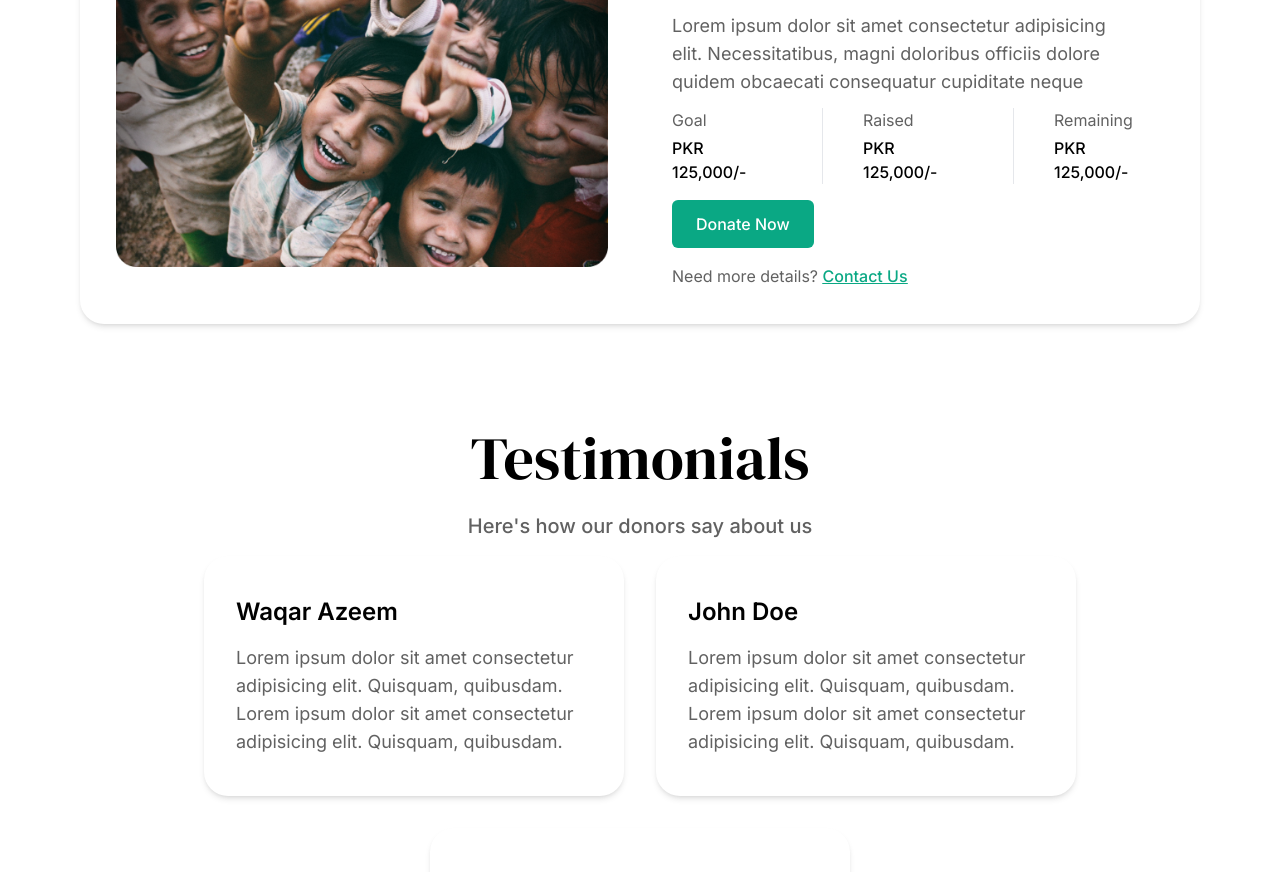
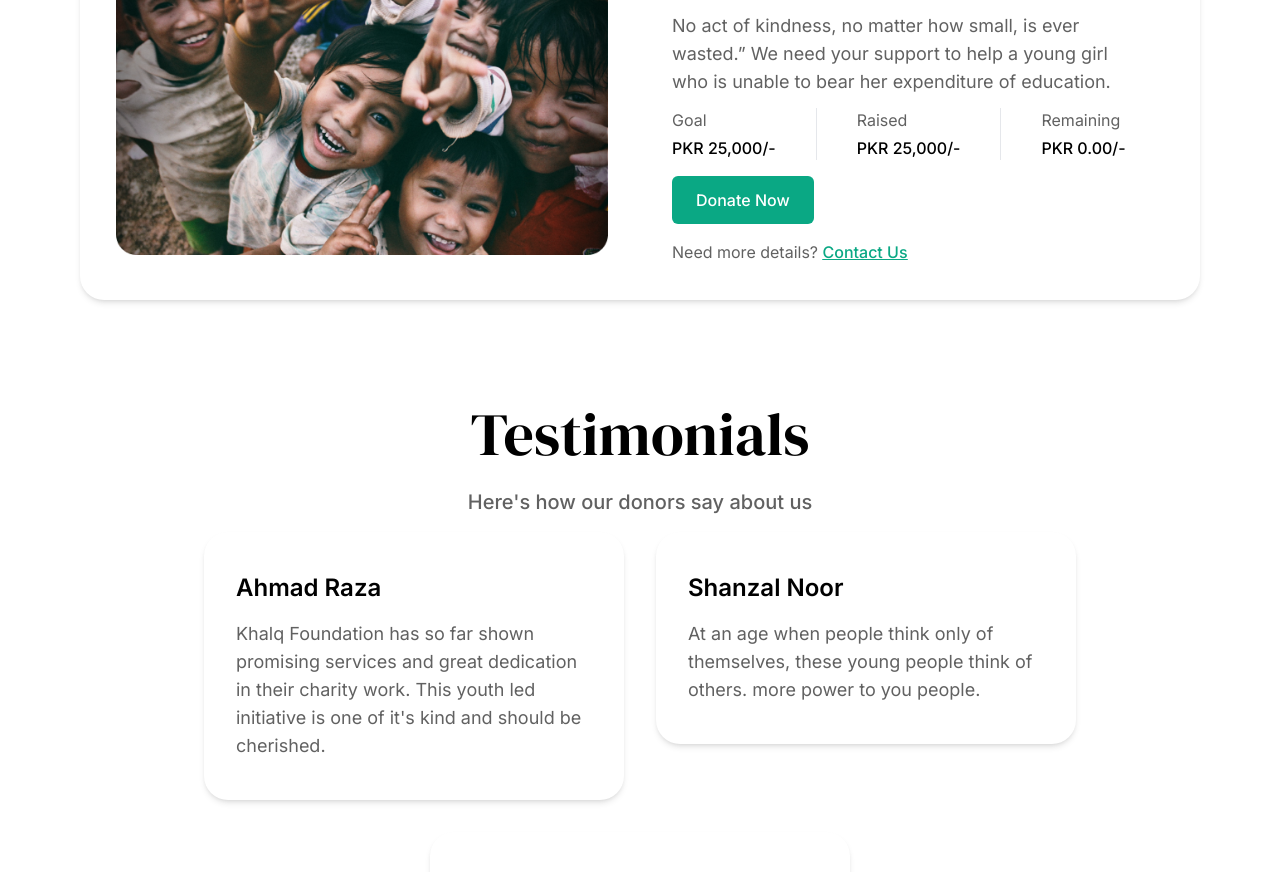
Before and after one commit to htmujahid/khalqfoundation, a Next.js app: page / in a window 1280 px wide. Shown: the part 1900-2772 px from the top of the page. Built offline with nearby package versions, Linux system fonts and the light colour scheme.

Commit message:
fix: ui changes

```diff
--- a/src/components/partials/Footer.tsx
+++ b/src/components/partials/Footer.tsx
@@ -56,8 +56,8 @@ export function Footer() {
                     src="/assets/images/logo/logo.png"
                     alt="logo"
                     className="h-auto w-auto"
-                    width={50}
-                    height={50}
+                    width={100}
+                    height={100}
                   />
                 </Link>
               </div>
--- a/src/components/partials/Navbar.tsx
+++ b/src/components/partials/Navbar.tsx
@@ -24,8 +24,8 @@ export function Navbar() {
             src="/assets/images/logo/logo.png"
             alt="logo"
             className="h-auto w-auto"
-            width={50}
-            height={50}
+            width={100}
+            height={100}
           />
         </Link>
         <div
--- a/src/sections/about/AboutSection.tsx
+++ b/src/sections/about/AboutSection.tsx
@@ -22,7 +22,7 @@ export function AboutSection() {
             alt="Courtesy"
             width={500}
             height={500}
-            className="ml-auto w-auto h-auto"
+            className="sm:ml-auto w-auto h-auto"
           />
         </div>
       </div>
--- a/src/sections/cases/CaseSection.tsx
+++ b/src/sections/cases/CaseSection.tsx
@@ -19,7 +19,7 @@ export function CaseSection() {
           <Image
             src="/assets/images/courtesy.png"
             alt="Courtesy"
-            className="ml-auto w-auto h-auto"
+            className="sm:ml-auto w-auto h-auto"
             width={500}
             height={500}
           />
--- a/src/sections/cases/PreviousCases.tsx
+++ b/src/sections/cases/PreviousCases.tsx
@@ -105,15 +105,13 @@ export function PreviousCases() {
 
                     <td className="w-1/12 pl-4">{item.id}</td>
 
-                    <td className="w-3/12">{item.title}</td>
+                    <td className="w-3/12 whitespace-nowrap">{item.title}</td>
 
                     <td className="w-3/12">{item.category}</td>
 
                     <td className="w-3/12">{item.amount}</td>
 
-                    <td className="w-2/12 pr-4 text-right">
-                      {item.start_date}
-                      <br />
+                    <td className="w-2/12 pr-4 text-right whitespace-nowrap">
                       {item.end_date}
                     </td>
                   </tr>
--- a/src/sections/home/Hero.tsx
+++ b/src/sections/home/Hero.tsx
@@ -4,7 +4,7 @@ import Image from 'next/image';
 
 export function Hero() {
   return (
-    <div className="container my-24 mx-auto">
+    <div className="container mt-4 mb-12 sm:my-24 mx-auto">
       <div className="grid grid-cols-1 lg:grid-cols-2 items-center gap-8">
         <div className="order-2 lg:order-1 text-center sm:text-left">
           <Headline
@@ -27,7 +27,7 @@ export function Hero() {
           <Image
             src="/assets/images/hero.png"
             alt=""
-            className="ml-auto w-auto h-auto"
+            className="sm:ml-auto w-auto h-auto"
             width={500}
             height={500}
           />
--- a/src/sections/home/Ongoing.tsx
+++ b/src/sections/home/Ongoing.tsx
@@ -25,34 +25,38 @@ export function Ongoing() {
                 Verified
               </span>
             </div>
-            <Heading level={2} className="font-serif">
+            <Heading level={2} className="font-serif text-center sm:text-left">
               Student Hostel Fee
             </Heading>
             <div className="py-4 2xl:py-6">
               <p className="w-full text-center sm:text-left xl:w-[450px] text-lg text-gray-dark max-h-36 sm:h-20 overflow-hidden">
-                Lorem ipsum dolor sit amet consectetur adipisicing elit.
-                Necessitatibus, magni doloribus officiis dolore quidem obcaecati
-                consequatur cupiditate neque harum ipsum suscipit impedit
-                praesentium repudiandae a eum! Autem corporis in iusto.
+                No act of kindness, no matter how small, is ever wasted.” We
+                need your support to help a young girl who is unable to bear her
+                expenditure of education. Donate as much as you can to keep her
+                dream alive. Your little help can be a cause of making someone
+                life So Even your minutest contribution is appreciated. Please
+                be the hand of hope and help her out.
               </p>
             </div>
             <div className="flex justify-center sm:justify-start">
               <div className="pr-4 sm:pr-10 border-r ">
                 <p className="text-gray-dark">Goal</p>
-                <p className="font-medium font-bold pt-1">PKR 125,000/-</p>
+                <p className="font-medium font-bold pt-1">PKR 25,000/-</p>
               </div>
               <div className="px-4 sm:px-10 border-r ">
                 <p className="text-gray-dark">Raised</p>
-                <p className="font-medium font-bold pt-1">PKR 125,000/-</p>
+                <p className="font-medium font-bold pt-1">PKR 25,000/-</p>
               </div>
               <div className="pl-4 sm:pl-10">
                 <p className="text-gray-dark">Remaining</p>
-                <p className="font-medium font-bold pt-1">PKR 125,000/-</p>
+                <p className="font-medium font-bold pt-1">PKR 0.00/-</p>
               </div>
             </div>
             <div className="pt-4 2xl:pt-10 pb-4">
               <a href="/donate">
-                <Button variant="primary">Donate Now</Button>
+                <Button variant="primary" className="w-full sm:w-fit">
+                  Donate Now
+                </Button>
               </a>
             </div>
             <p>
--- a/src/sections/home/Testimonials.tsx
+++ b/src/sections/home/Testimonials.tsx
@@ -3,19 +3,19 @@ import { Title } from '@/components/ui';
 
 const reviews = [
   {
+    name: 'Ahmad Raza',
+    message:
+      'Khalq Foundation has so far shown promising services and great dedication in their charity work. This youth led initiative is one of it\'s kind and should be cherished.',
+  },
+  {
+    name: 'Shanzal Noor',
+    message:
+      'At an age when people think only of themselves, these young people think of others. more power to you people.',
+  },
+  {
     name: 'Waqar Azeem',
     message:
-      'Lorem ipsum dolor sit amet consectetur adipisicing elit. Quisquam, quibusdam. Lorem ipsum dolor sit amet consectetur adipisicing elit. Quisquam, quibusdam.',
-  },
-  {
-    name: 'John Doe',
-    message:
-      'Lorem ipsum dolor sit amet consectetur adipisicing elit. Quisquam, quibusdam. Lorem ipsum dolor sit amet consectetur adipisicing elit. Quisquam, quibusdam.',
-  },
-  {
-    name: 'John Doe',
-    message:
-      'Lorem ipsum dolor sit amet consectetur adipisicing elit. Quisquam, quibusdam. Lorem ipsum dolor sit amet consectetur adipisicing elit. Quisquam, quibusdam.',
+      'Ankhain Band ker k or Dil khoon k madad karin. Highly recommended',
   },
 ];
 
--- a/src/sections/projects/ProjectSection.tsx
+++ b/src/sections/projects/ProjectSection.tsx
@@ -19,7 +19,7 @@ export function ProjectSection() {
           <Image
             src="/assets/images/courtesy.png"
             alt="Courtesy"
-            className="ml-auto w-auto h-auto"
+            className="sm:ml-auto w-auto h-auto"
             width={500}
             height={500}
           />
```
